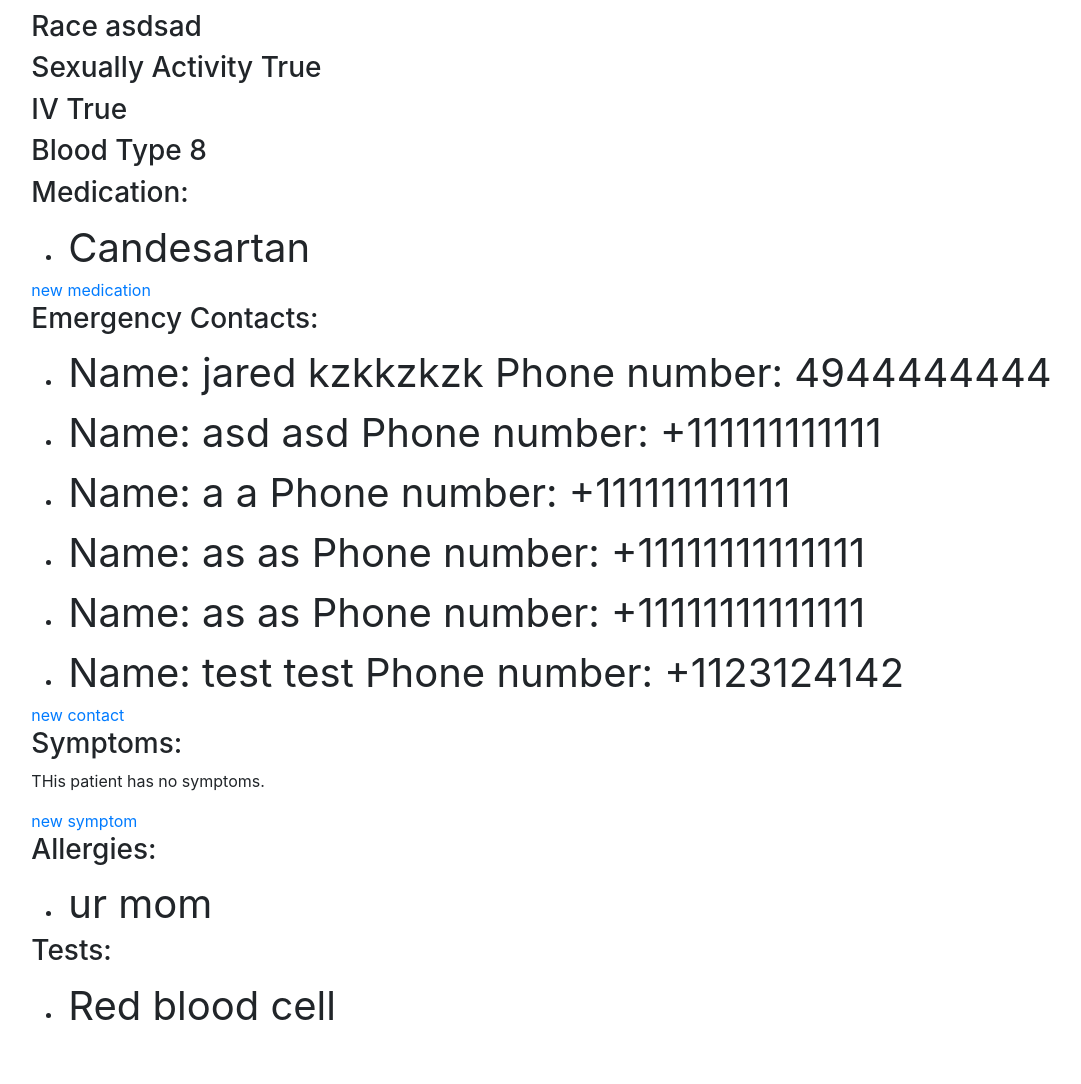
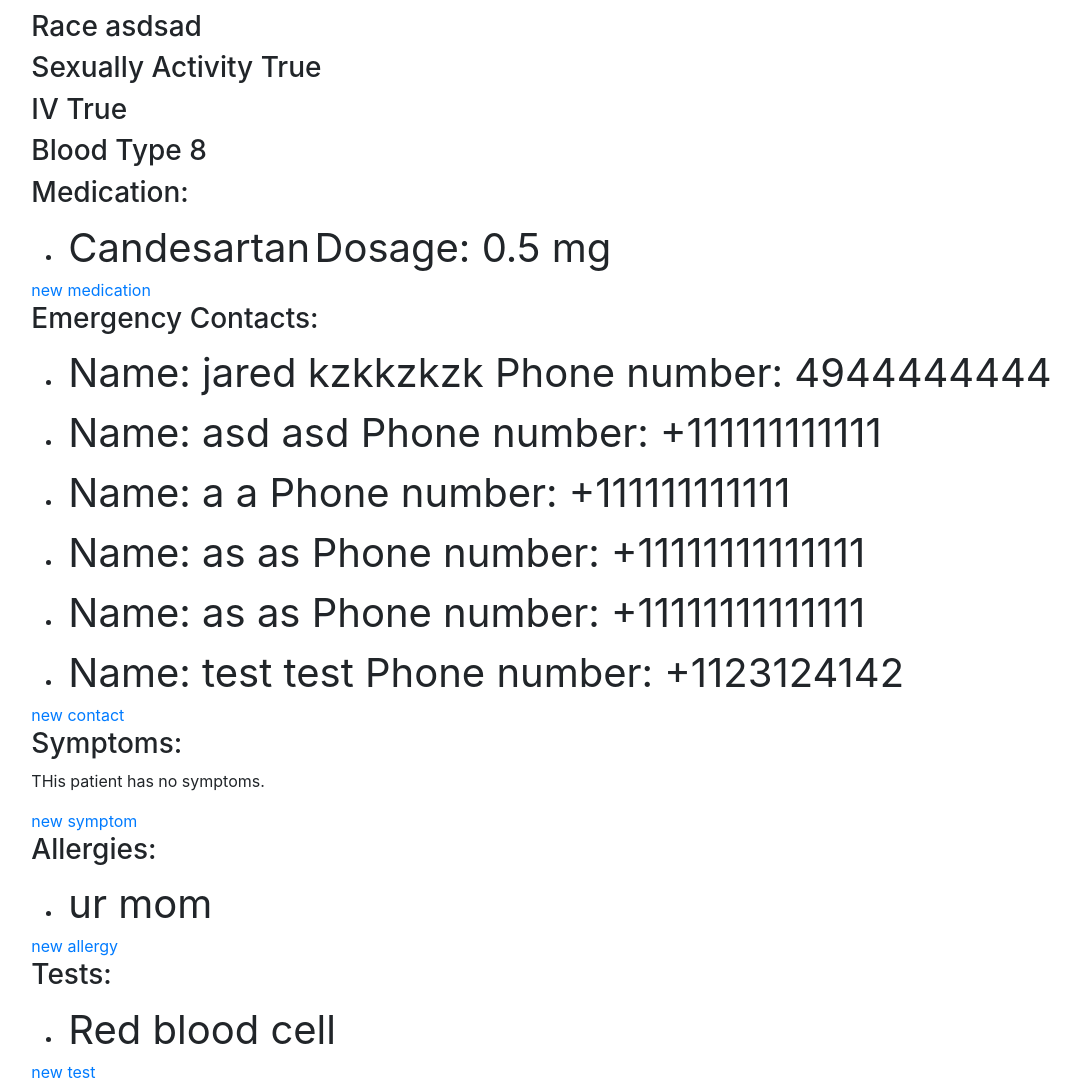
Before and after one commit to jaredrkozar/CS460Final, a Django app: page /staff/patient/1 in a window 1280 px wide. Shown: the part 675-1759 px from the top of the page, without its empty margins (197-1278 px from the left). Before the commit the page ends 1695 px from the top, so only its background shows below. Run offline with Django 3.2, Linux system fonts and the light colour scheme; data comes from the database, SQL or seed files in the repository; both versions use the stored data as it was after the commit.

Commit message:
add meallergy button

```diff
--- a/emergencyroom/staff/models.py
+++ b/emergencyroom/staff/models.py
@@ -72,7 +72,11 @@ class Patient(models.Model):
     def get_med_link(self):
         return reverse('new_med', args=[str(self.id)])
 
+    def get_test_link(self):
+        return reverse('new_test', args=[str(self.id)])
 
+    def get_allergy_link(self):
+        return reverse('new_allergy', args=[str(self.id)])
 
     def __str__(self):
         """String for representing the Model object."""
@@ -107,7 +111,7 @@ class Test(models.Model):
     test = models.CharField(max_length=1,
                             choices=test_options)
     patient = models.ForeignKey('Patient', on_delete=models.CASCADE)
-    cost = models.FloatField(help_text='Weight in kg: ', validators=[MinValueValidator(Decimal('0.01'))])
+    cost = models.FloatField(help_text='', validators=[MinValueValidator(Decimal('0.01'))])
 
 
 class Medication(models.Model):
@@ -124,7 +128,8 @@ class Medication(models.Model):
 
     medicine = models.CharField(max_length=1,
                                 choices=medicine_options, null=False)
-
+    dosage = models.FloatField(help_text='Dosage in mg', validators=[MinValueValidator(Decimal('0.01'))])
+    cost = models.FloatField(help_text='', validators=[MinValueValidator(Decimal('0.01'))])
 
 class EmergencyContact(models.Model):
     first_name = models.CharField(max_length=20)
--- a/emergencyroom/staff/templates/staff/patient_detail.html
+++ b/emergencyroom/staff/templates/staff/patient_detail.html
@@ -29,9 +29,12 @@
            {% for med in medication_list %}
            <li>
              <a >{{med.get_medicine_display}}</a>
+               <a >Dosage: {{med.dosage}} mg</a>
+
            </li>
      {%  endfor %}
     {% else %}
+    <p>THis patient is not on any medication..</p>
     <p>THis patient is not on any medication..</p>
      {% endif %}
 <a href={{patient.get_med_link}}>new medication</a>
@@ -70,8 +73,9 @@
            </li>
      {%  endfor %}
     {% else %}
-    <p>THis patient has no allergies.</p>
+    <p>This patient has no allergies.</p>
      {% endif %}
+<a href={{patient.get_allergy_link}}>new allergy</a>
 
 <h3>Tests: </h3>
     {% if test_list %}
@@ -83,5 +87,7 @@
     {% else %}
     <p>THis patient has no emergency contacts.</p>
      {% endif %}
+<a href={{patient.get_test_link}}>new test</a>
+
 
 {% endblock %}
--- a/emergencyroom/staff/urls.py
+++ b/emergencyroom/staff/urls.py
@@ -11,6 +11,8 @@ urlpatterns = [
     path('newContact/<int:pk>', views.emergency_contact_form, name='new_contact'),
     path('newSymptom/<int:pk>', views.symptom_form, name='new_symptom'),
     path('newMed/<int:pk>', views.medicine_form, name='new_med'),
+    path('newTest/<int:pk>', views.test_form, name='new_test'),
+    path('newAllergy/<int:pk>', views.allergy_form, name='new_allergy'),
 
 ]
 
--- a/emergencyroom/staff/views.py
+++ b/emergencyroom/staff/views.py
@@ -1,12 +1,9 @@
-from django.contrib.auth.mixins import PermissionRequiredMixin
 from django.shortcuts import render, redirect
 from django.views import generic
-from django.contrib.auth.decorators import login_required, permission_required
 from django.http import HttpResponseRedirect
-from .forms import EmergencyContactForm, SymptomForm, MedicineForm
+from .forms import EmergencyContactForm, SymptomForm, MedicineForm, TestForm, AllergyForm
 from .models import Patient, EmergencyContact, Symptom, Test, Diagnose, Medication, Allergy, CovidVaccineInfo
 from django.views.generic.edit import CreateView, UpdateView, DeleteView
-from django.forms import inlineformset_factory
 
 
 def index(request):
@@ -104,3 +101,33 @@ def medicine_form(request,pk):
         else:
             print('invalid')
         return HttpResponseRedirect('/staff/patient/{}'.format(pk))
+
+
+def test_form(request,pk):
+    if request.method == "GET":
+        intital = {'patient':pk}
+        form = TestForm(intital)
+        return render(request, 'staff/form_form.html', {'form': form})
+
+    if request.method == 'POST':
+        form = TestForm(request.POST)
+        if form.is_valid():
+            form.save()
+        else:
+            print('invalid')
+        return HttpResponseRedirect('/staff/patient/{}'.format(pk))
+
+
+def allergy_form(request,pk):
+    if request.method == "GET":
+        intital = {'patient':pk}
+        form = AllergyForm(intital)
+        return render(request, 'staff/form_form.html', {'form': form})
+
+    if request.method == 'POST':
+        form = AllergyForm(request.POST)
+        if form.is_valid():
+            form.save()
+        else:
+            print('invalid')
+        return HttpResponseRedirect('/staff/patient/{}'.format(pk))
```
Also changed, not shown: emergencyroom/staff/forms.py (+13 -1 lines), emergencyroom/db.sqlite3.
